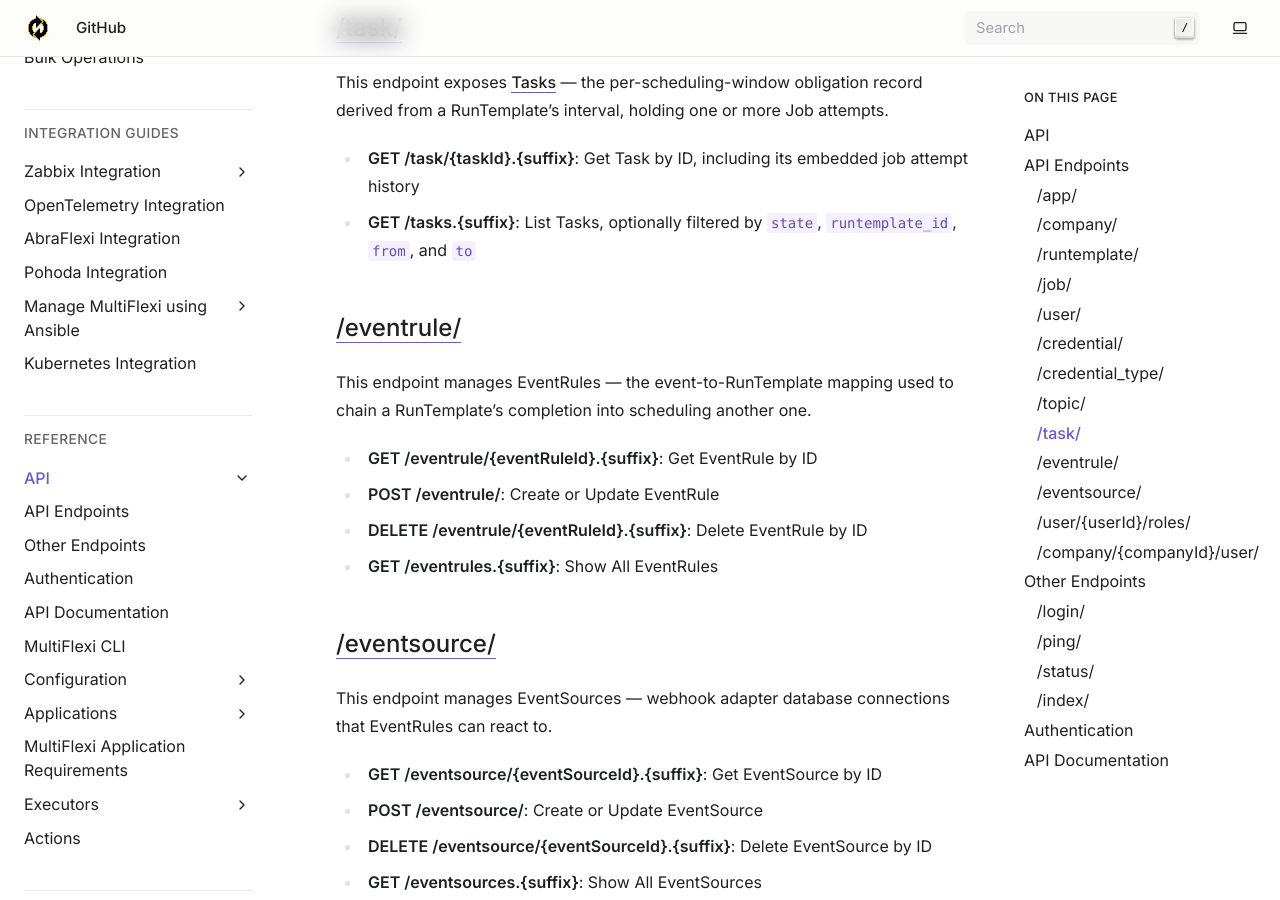
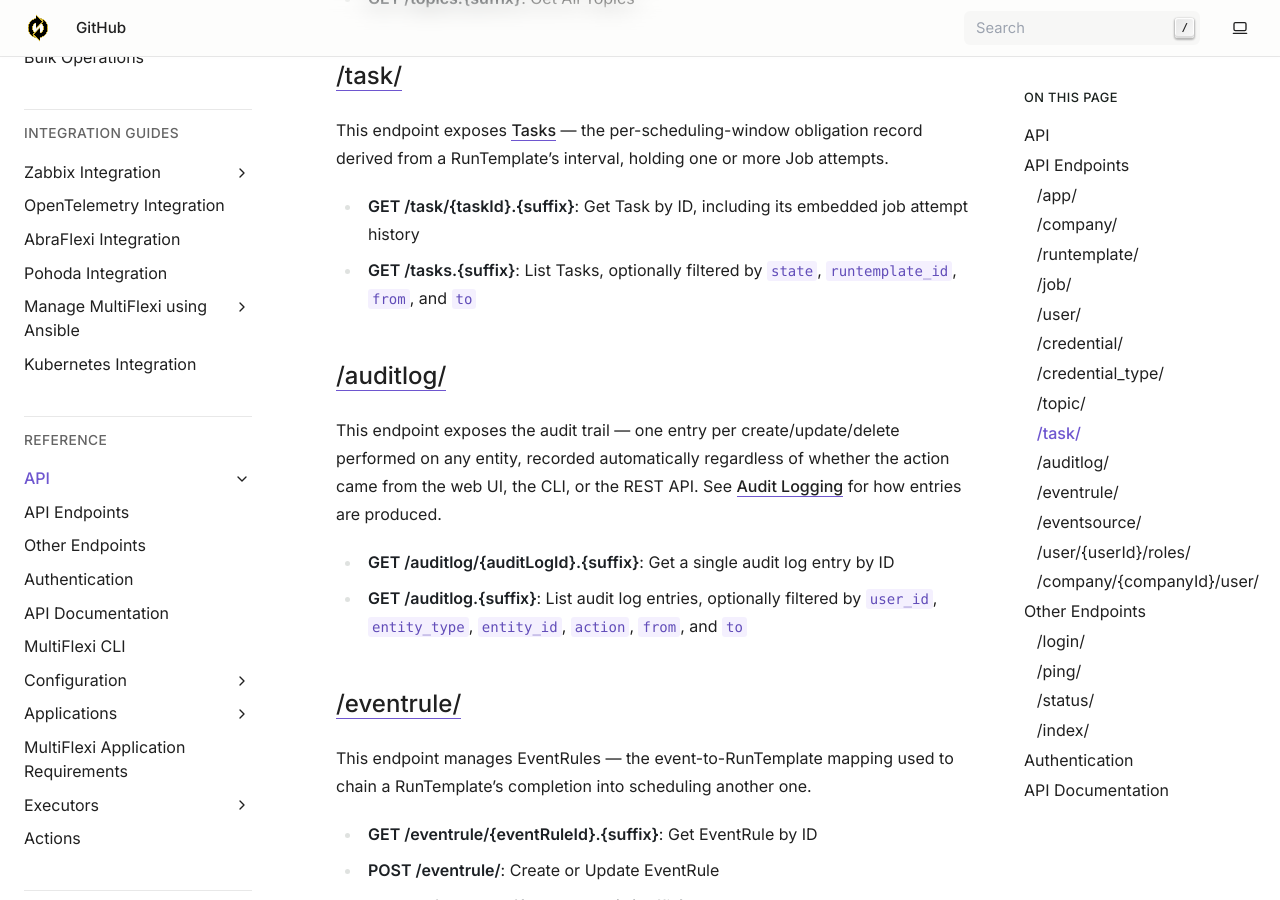
Before and after one commit to VitexSoftware/multiflexi-doc-en, a Sphinx documentation site: the page built from source/reference/api.rst, in a window 1280 px wide and 900 px high, scrolled down 3912 px. Built offline with Sphinx 7.4.7, drawn with Linux system fonts in a browser that asks for light colours.

Commit message:
docs(audit-logging): document new generic audit-logging feature
Co-Authored-By: Claude Sonnet 5 <noreply@anthropic.com>

```diff
--- a/source/index.rst
+++ b/source/index.rst
@@ -85,6 +85,7 @@ Contents
    concepts/credential-management
    concepts/topics
    concepts/execution-architecture
+   concepts/audit-logging
    project-components
 
 .. toctree::
--- a/source/reference/api.rst
+++ b/source/reference/api.rst
@@ -93,6 +93,18 @@ Job attempts.
   attempt history
 - **GET /tasks.{suffix}**: List Tasks, optionally filtered by ``state``,
   ``runtemplate_id``, ``from``, and ``to``
+
+/auditlog/
+----------
+This endpoint exposes the audit trail — one entry per create/update/delete
+performed on any entity, recorded automatically regardless of whether the
+action came from the web UI, the CLI, or the REST API. See
+:doc:`Audit Logging <../concepts/audit-logging>` for how entries are
+produced.
+
+- **GET /auditlog/{auditLogId}.{suffix}**: Get a single audit log entry by ID
+- **GET /auditlog.{suffix}**: List audit log entries, optionally filtered by
+  ``user_id``, ``entity_type``, ``entity_id``, ``action``, ``from``, and ``to``
 
 /eventrule/
 -----------
```
Also changed, not shown: source/concepts/audit-logging.rst (added, +63 -0 lines).
